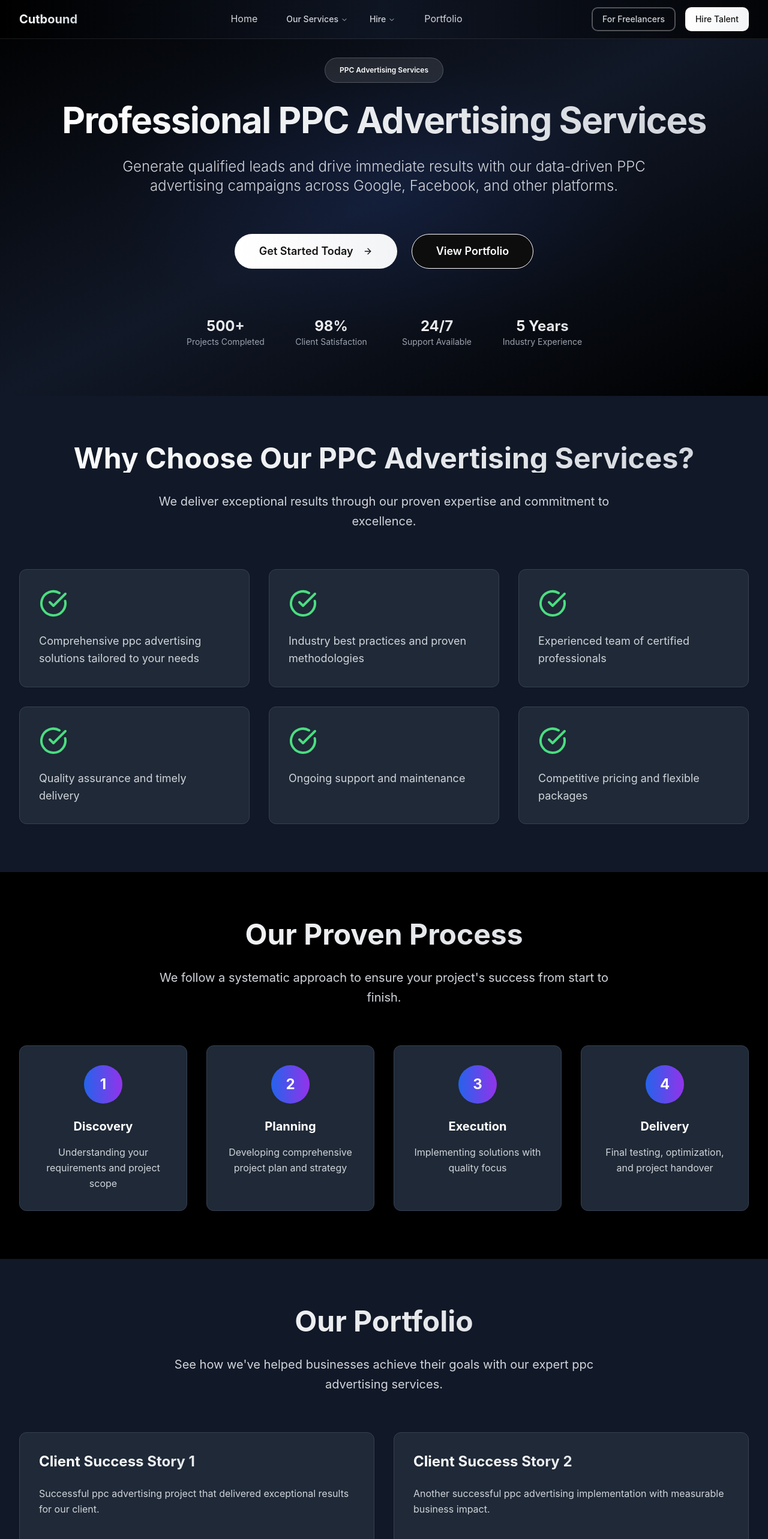
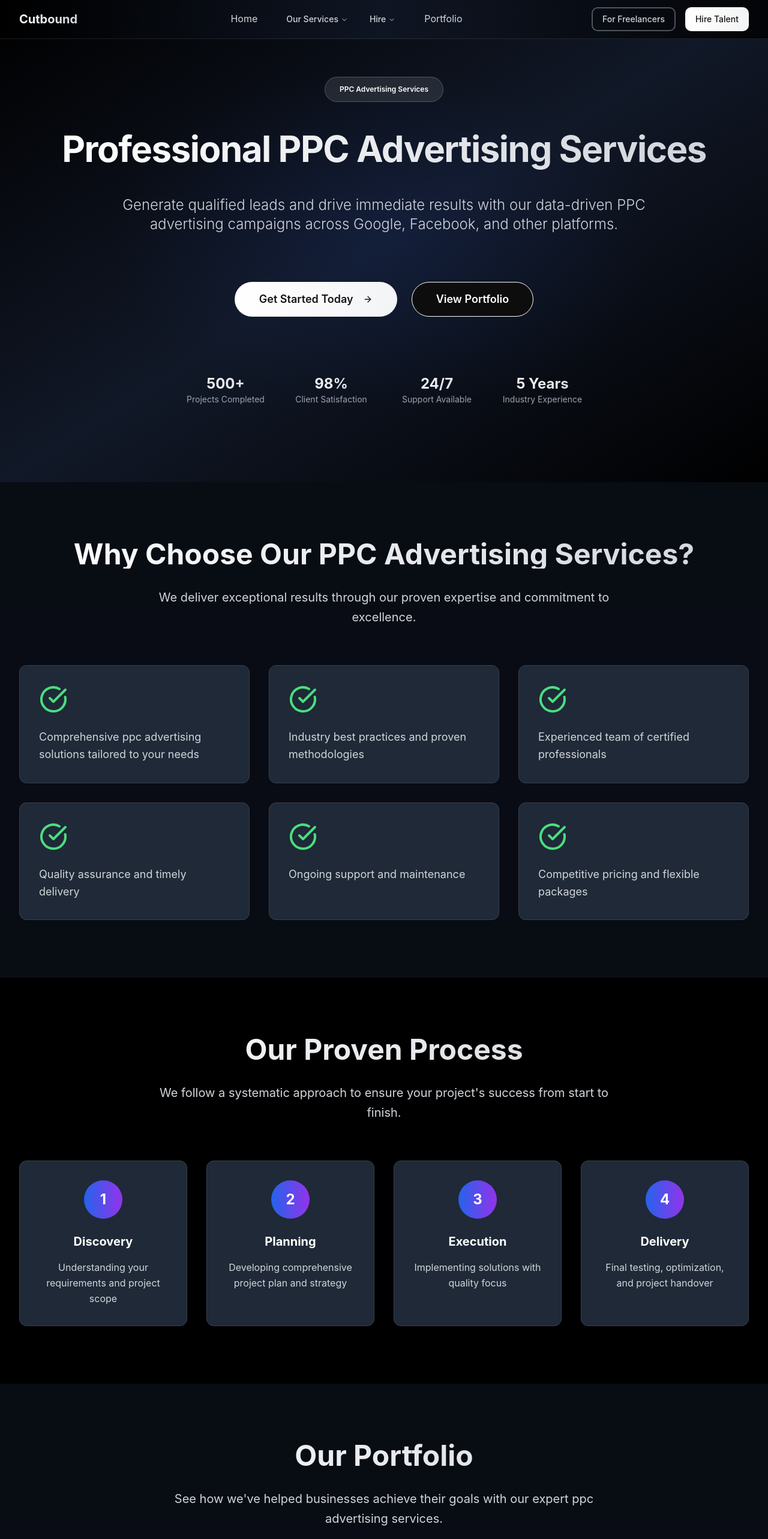
Before and after one commit to Finitebottutu/cutbound-talent-hub, a React (Vite) app: page /services/marketing/ppc-ads in a window 1280 px wide. Shown: the top 2566 px of the page at 60% size. Built offline with nearby package versions, Linux system fonts and the light colour scheme.

Commit message:
Fix: Hero section spacing and theme consistency
Ensure consistent hero section spacing and theme across all pages, matching the portfolio page's design.

```diff
--- a/src/components/Hero.tsx
+++ b/src/components/Hero.tsx
@@ -4,7 +4,9 @@ import { ArrowRight, Sparkles } from 'lucide-react';
 
 const Hero = () => {
   return (
-    <section className="pt-32 pb-20 px-6 lg:px-8 relative overflow-hidden hero-premium">
+    <section className="pt-32 pb-32 px-6 lg:px-8 relative overflow-hidden bg-gradient-to-br from-black via-gray-900 to-black">
+      <div className="absolute inset-0 bg-[radial-gradient(ellipse_at_center,_var(--tw-gradient-stops))] from-blue-900/20 via-transparent to-transparent"></div>
+
       {/* Subtle floating background elements */}
       <div className="absolute top-1/4 left-1/4 w-72 h-72 bg-white/2 rounded-full blur-3xl floating-element"></div>
       <div className="absolute bottom-1/4 right-1/4 w-64 h-64 bg-white/1 rounded-full blur-3xl floating-element" style={{ animationDelay: '3s' }}></div>
@@ -12,14 +14,14 @@ const Hero = () => {
       <div className="max-w-7xl mx-auto relative z-10">
         <div className="text-center fade-in">
           {/* Premium badge */}
-          <div className="inline-flex items-center gap-2 premium-card rounded-full px-6 py-3 mb-8">
+          <div className="inline-flex items-center gap-2 bg-white/10 text-white border border-white/20 rounded-full px-6 py-3 mb-12">
             <Sparkles className="w-4 h-4 text-white" />
             <span className="text-white font-medium">
               India's Premier Talent Marketplace
             </span>
           </div>
 
-          <h1 className="text-4xl md:text-6xl lg:text-8xl font-bold leading-tight mb-8 tracking-tight">
+          <h1 className="text-4xl md:text-6xl lg:text-8xl font-bold leading-tight mb-12 tracking-tight">
             <span className="gradient-text slide-up">
               Hire India's Top 1%
             </span>
@@ -33,16 +35,16 @@ const Hero = () => {
             </span>
           </h1>
 
-          <p className="text-xl md:text-2xl text-gray-300 mb-12 max-w-4xl mx-auto leading-relaxed font-light slide-up" style={{ animationDelay: '0.6s' }}>
+          <p className="text-xl md:text-2xl text-gray-300 mb-16 max-w-4xl mx-auto leading-relaxed font-light slide-up" style={{ animationDelay: '0.6s' }}>
             Access vetted developers, designers and marketers to accelerate your growth — all on one seamless platform
           </p>
 
-          <div className="flex flex-col sm:flex-row gap-6 justify-center mb-20 slide-up" style={{ animationDelay: '0.8s' }}>
+          <div className="flex flex-col sm:flex-row gap-6 justify-center mb-24 slide-up" style={{ animationDelay: '0.8s' }}>
             <Button size="lg" className="premium-button text-lg px-10 py-7 rounded-full font-semibold">
               Hire Talent Now
               <ArrowRight className="ml-2" size={20} />
             </Button>
-            <Button size="lg" variant="outline" className="premium-button-outline text-lg px-10 py-7 rounded-full font-semibold">
+            <Button size="lg" variant="outline" className="premium-button-outline text-lg px-10 py-7 rounded-full font-semibold text-white border-white hover:bg-white hover:text-black">
               Join as Freelancer
             </Button>
           </div>
--- a/src/components/ServicePageLayout.tsx
+++ b/src/components/ServicePageLayout.tsx
@@ -1,4 +1,3 @@
-
 import { Card, CardContent } from '@/components/ui/card';
 import { Button } from '@/components/ui/button';
 import { Badge } from '@/components/ui/badge';
@@ -60,25 +59,25 @@ const ServicePageLayout = ({
       <Navigation />
 
       {/* Hero Section */}
-      <section className="pt-24 pb-20 px-6 lg:px-8 relative overflow-hidden bg-gradient-to-br from-black via-gray-900 to-black">
+      <section className="pt-32 pb-32 px-6 lg:px-8 relative overflow-hidden bg-gradient-to-br from-black via-gray-900 to-black">
         <div className="absolute inset-0 bg-[radial-gradient(ellipse_at_center,_var(--tw-gradient-stops))] from-blue-900/20 via-transparent to-transparent"></div>
         <div className="max-w-7xl mx-auto relative z-10">
           <div className="text-center fade-in">
-            <Badge className="mb-8 bg-white/10 text-white border-white/20 px-6 py-3">
+            <Badge className="mb-12 bg-white/10 text-white border-white/20 px-6 py-3">
               {category} Services
             </Badge>
 
-            <h1 className="text-4xl md:text-6xl font-bold leading-tight mb-8 tracking-tight">
+            <h1 className="text-4xl md:text-6xl font-bold leading-tight mb-12 tracking-tight">
               <span className="gradient-text slide-up">
                 {heroTitle}
               </span>
             </h1>
 
-            <p className="text-xl md:text-2xl text-gray-300 mb-16 max-w-4xl mx-auto leading-relaxed font-light slide-up" style={{ animationDelay: '0.2s' }}>
+            <p className="text-xl md:text-2xl text-gray-300 mb-20 max-w-4xl mx-auto leading-relaxed font-light slide-up" style={{ animationDelay: '0.2s' }}>
               {heroDescription}
             </p>
 
-            <div className="flex flex-col sm:flex-row gap-6 justify-center mb-20 slide-up" style={{ animationDelay: '0.4s' }}>
+            <div className="flex flex-col sm:flex-row gap-6 justify-center mb-24 slide-up" style={{ animationDelay: '0.4s' }}>
               <Button size="lg" className="premium-button text-lg px-10 py-7 rounded-full font-semibold">
                 Get Started Today
                 <ArrowRight className="ml-2" size={20} />
@@ -112,7 +111,7 @@ const ServicePageLayout = ({
       </section>
 
       {/* Service Overview */}
-      <section className="py-20 px-6 lg:px-8 bg-gray-900">
+      <section className="py-24 px-6 lg:px-8 bg-gray-900/50">
         <div className="max-w-7xl mx-auto">
           <div className="text-center mb-16 slide-up">
             <h2 className="text-4xl md:text-5xl font-bold gradient-text mb-8">
@@ -137,7 +136,7 @@ const ServicePageLayout = ({
       </section>
 
       {/* Our Process */}
-      <section className="py-20 px-6 lg:px-8 bg-black">
+      <section className="py-24 px-6 lg:px-8 bg-black">
         <div className="max-w-7xl mx-auto">
           <div className="text-center mb-16 slide-up">
             <h2 className="text-4xl md:text-5xl font-bold gradient-text mb-8">
@@ -165,7 +164,7 @@ const ServicePageLayout = ({
       </section>
 
       {/* Portfolio Showcase */}
-      <section className="py-20 px-6 lg:px-8 bg-gray-900">
+      <section className="py-24 px-6 lg:px-8 bg-gray-900/50">
         <div className="max-w-7xl mx-auto">
           <div className="text-center mb-16 slide-up">
             <h2 className="text-4xl md:text-5xl font-bold gradient-text mb-8">
@@ -208,7 +207,7 @@ const ServicePageLayout = ({
       </section>
 
       {/* Pricing Packages */}
-      <section className="py-20 px-6 lg:px-8 bg-black">
+      <section className="py-24 px-6 lg:px-8 bg-black">
         <div className="max-w-7xl mx-auto">
           <div className="text-center mb-16 slide-up">
             <h2 className="text-4xl md:text-5xl font-bold gradient-text mb-8">
@@ -252,7 +251,7 @@ const ServicePageLayout = ({
       </section>
 
       {/* Team Expertise */}
-      <section className="py-20 px-6 lg:px-8 bg-gray-900">
+      <section className="py-24 px-6 lg:px-8 bg-gray-900/50">
         <div className="max-w-7xl mx-auto">
           <div className="text-center mb-16 slide-up">
             <h2 className="text-4xl md:text-5xl font-bold gradient-text mb-8">
@@ -283,7 +282,7 @@ const ServicePageLayout = ({
       </section>
 
       {/* Client Testimonials */}
-      <section className="py-20 px-6 lg:px-8 bg-black">
+      <section className="py-24 px-6 lg:px-8 bg-black">
         <div className="max-w-7xl mx-auto">
           <div className="text-center mb-16 slide-up">
             <h2 className="text-4xl md:text-5xl font-bold gradient-text mb-8">
@@ -328,7 +327,7 @@ const ServicePageLayout = ({
       </section>
 
       {/* FAQ Section */}
-      <section className="py-20 px-6 lg:px-8 bg-gray-900">
+      <section className="py-24 px-6 lg:px-8 bg-gray-900/50">
         <div className="max-w-4xl mx-auto">
           <div className="text-center mb-16 slide-up">
             <h2 className="text-4xl md:text-5xl font-bold gradient-text mb-8">
@@ -353,7 +352,7 @@ const ServicePageLayout = ({
       </section>
 
       {/* CTA Section */}
-      <section className="py-20 px-6 lg:px-8 bg-gradient-to-r from-blue-600 via-purple-600 to-blue-800">
+      <section className="py-24 px-6 lg:px-8 bg-gradient-to-r from-blue-600 via-purple-600 to-blue-800">
         <div className="max-w-4xl mx-auto text-center slide-up">
           <h2 className="text-4xl md:text-5xl font-bold text-white mb-8">
             Ready to Get Started?
```
